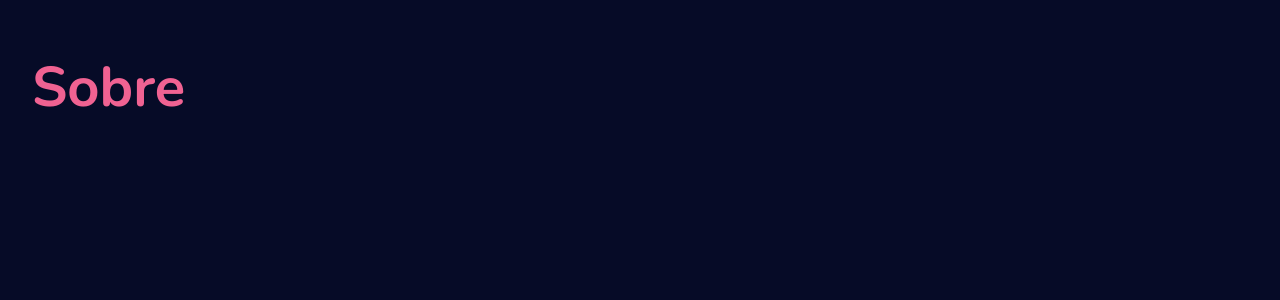
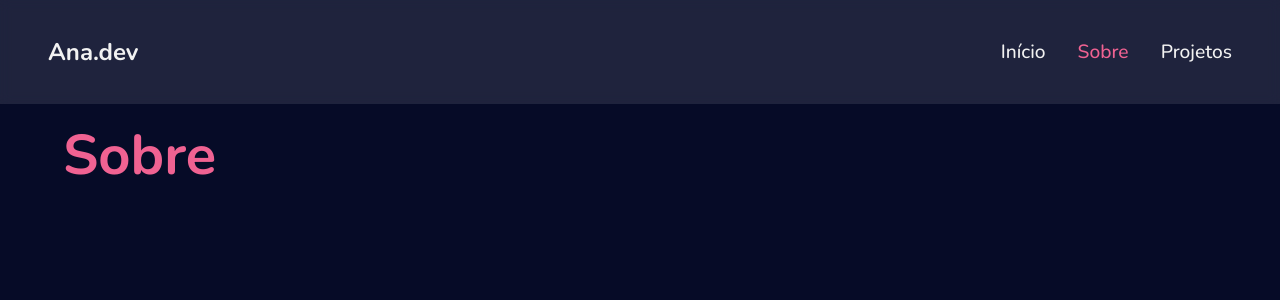
Before and after one commit to AnaCarolinaAPS/portfolio, a React (Vite) app: page /sobre in a window 1280 px wide. Shown: the top 300 px of the page. Built offline with nearby package versions, Linux system fonts and the light colour scheme.

Commit message:
[feature] Componente Header
- Criado componente de Header para Menu + module.css;
- Ajustes no App.css para retirar margens e tamanho máximo do root + criar o "container"  + incluir o scrollbar;

```diff
--- a/src/App.css
+++ b/src/App.css
@@ -1,8 +1,15 @@
 #root {
-  max-width: 1280px;
-  margin: 0 auto;
-  padding: 2rem;
+  /* max-width: 1280px; */
+  margin: 0;
+  /* margin: 0 auto; */
+  /* padding: 2rem; */
   /* text-align: center; */
+}
+
+.container {
+  padding-top: 100px; /* ou o valor da altura do seu header */
+  padding-left: 3rem;
+  padding-right: 3rem;
 }
 
 .logo {
@@ -40,3 +47,13 @@
 .read-the-docs {
   color: #888;
 }
+
+*,
+*::before,
+*::after {
+  box-sizing: border-box;
+}
+
+body {
+  overflow-x: hidden;
+}
--- a/src/App.tsx
+++ b/src/App.tsx
@@ -3,16 +3,19 @@ import { BrowserRouter as Router, Routes, Route } from 'react-router-dom';
 import Inicio from './pages/Home';
 import Sobre from './pages/Sobre';
 import Projetos from './pages/Projetos';
+import Header from './components/Header/Header';
 
 function App() {
-
   return (
     <Router>
-      <Routes>
-        <Route path="/" element={<Inicio />} />
-        <Route path="/sobre" element={<Sobre />} />
-        <Route path="/projetos" element={<Projetos />} />
-      </Routes>
+      <Header />
+      <div className="container">
+        <Routes>
+          <Route path="/" element={<Inicio />} />
+          <Route path="/sobre" element={<Sobre />} />
+          <Route path="/projetos" element={<Projetos />} />
+        </Routes>
+      </div>
     </Router>
   )
 }
--- /dev/null
+++ b/src/components/Header/Header.module.css
@@ -0,0 +1,45 @@
+.header {
+  background-color: rgba(255, 255, 255, 0.1); /* branco transparente */
+  backdrop-filter: blur(6px); /* deixa o fundo "opaco" e elegante */
+  padding: 1rem 3rem;
+  /* border-bottom: 1px solid #ddd; */
+  position: fixed; /* fixa no topo */
+  width: 100%;
+  top: 0;
+  left: 0;
+  z-index: 1000; /* garante que fique por cima de outros elementos */
+}
+
+.nav {
+  display: flex;
+  align-items: center;
+  justify-content: space-between;
+}
+
+.logo {
+  font-weight: bold;
+  font-size: 1.5rem;
+}
+
+.navlinks {
+  list-style: none;
+  display: flex;
+  gap: 2rem;
+}
+
+.navlinks a {
+  text-decoration: none;
+  color: var(--gray100);
+  font-size: 1.2rem;
+  font-weight: 500;
+}
+
+.navlinks a:hover {
+  color: var(--primary);
+}
+
+.active {
+  color: var(--secondary) !important;
+  font-weight: bold;
+  /* border-bottom: 2px solid #007bff; */
+}
--- /dev/null
+++ b/src/components/Header/Header.tsx
@@ -0,0 +1,25 @@
+import { NavLink } from 'react-router-dom';
+import styles from './Header.module.css';
+
+function Header() {
+  return (
+    <header className={styles.header}>
+      <nav className={styles.nav}>
+        <h1 className={styles.log}>Ana.dev</h1>
+        <ul className={styles.navlinks}>
+          <li><NavLink to="/" className={({ isActive }) => (isActive ? styles.active : undefined)}>
+            Início
+          </NavLink></li>
+          <li><NavLink to="/sobre" className={({ isActive }) => (isActive ? styles.active : undefined)}>
+            Sobre
+          </NavLink></li>
+          <li><NavLink to="/projetos" className={({ isActive }) => (isActive ? styles.active : undefined)}>
+            Projetos
+          </NavLink></li>
+        </ul>
+      </nav>
+    </header>
+  );
+}
+
+export default Header;
--- a/src/index.css
+++ b/src/index.css
@@ -59,8 +59,8 @@ body {
 .row {
   display: flex;
   flex-wrap: wrap;
-  margin-left: -15px;
-  margin-right: -15px;
+  /* margin-left: -15px;
+  margin-right: -15px; */
 }
 
 .col {
```
